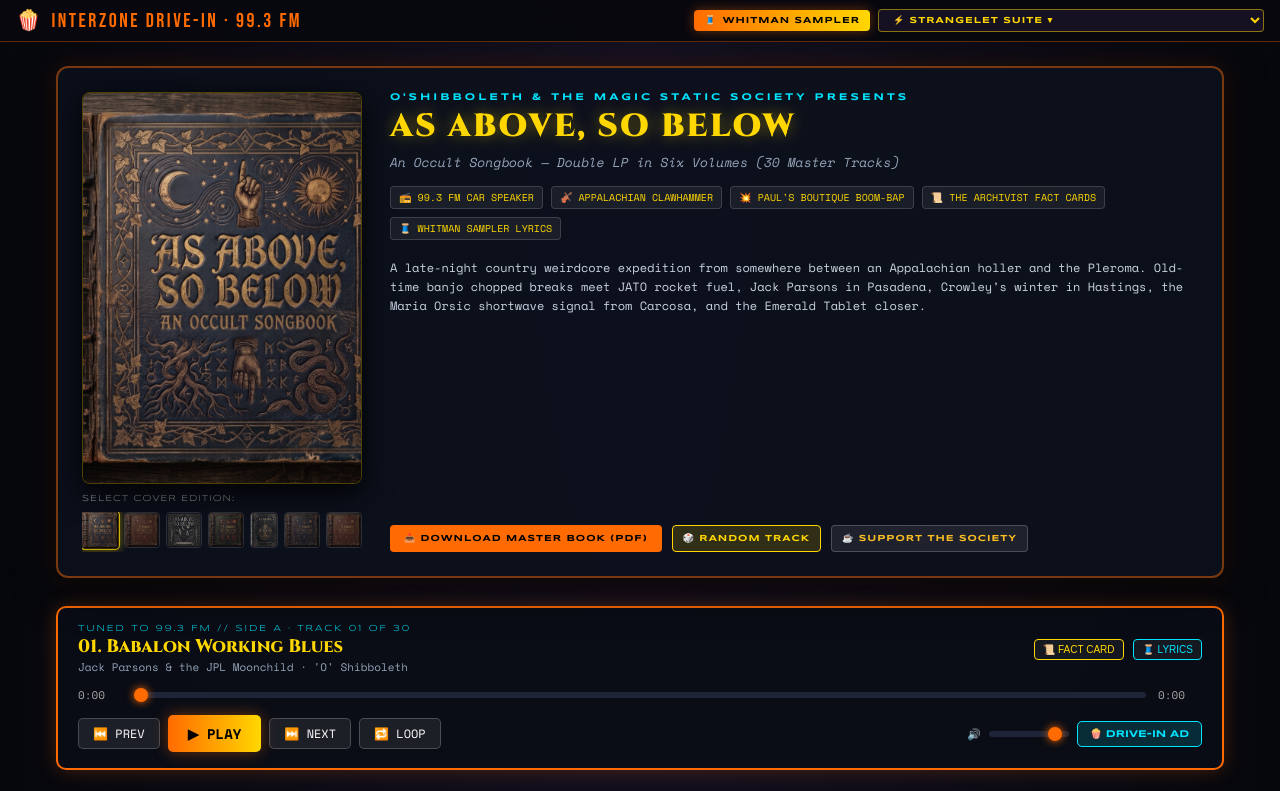
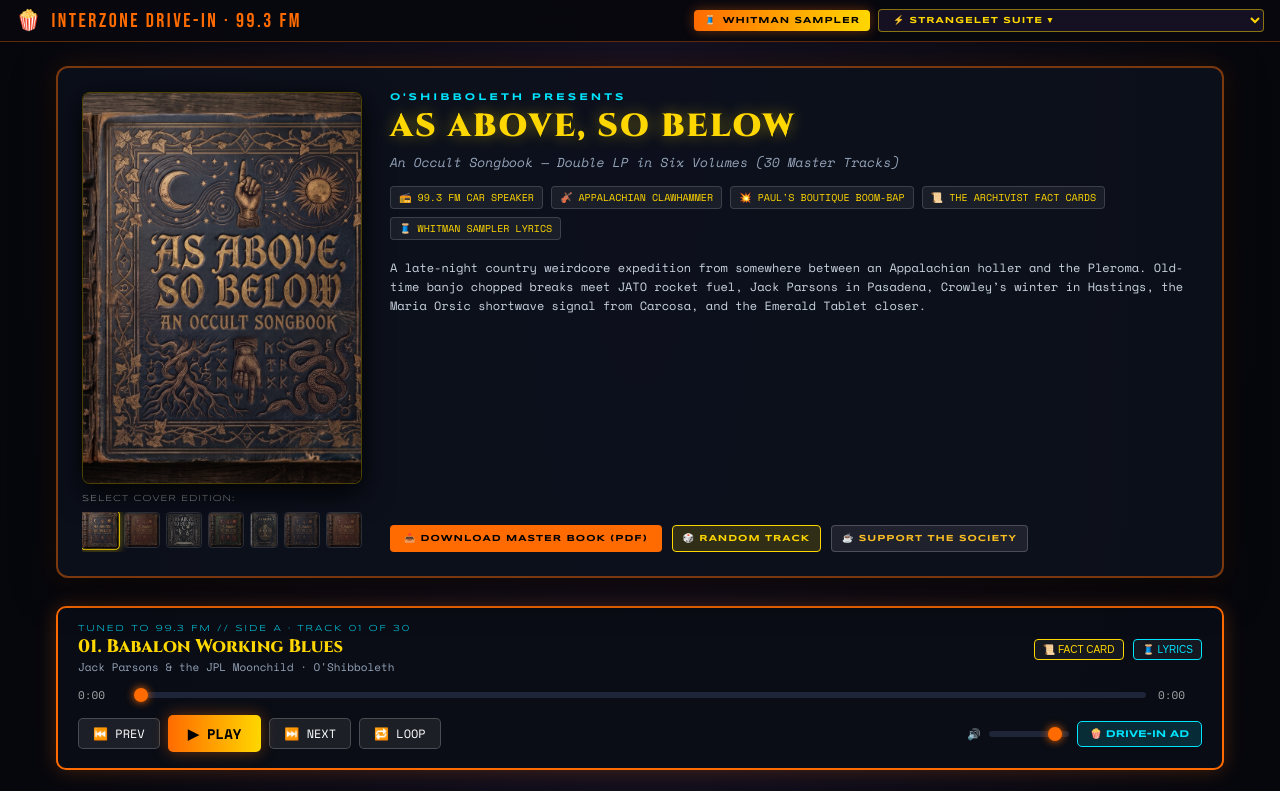
Before and after one commit to lordgriefo/as-above-so-below, a plain HTML site: page index.html in a window 1280 px wide. Shown: the top 791 px of the page. Drawn offline with nearby package versions, Linux system fonts and the light colour scheme; a web font is replaced by a local one.

Commit message:
Update artist credit to O'Shibboleth across album player

```diff
--- a/buildTracksData.js
+++ b/buildTracksData.js
@@ -46,7 +46,7 @@ mp3Files.forEach((file, idx) => {
     numStr: numStr,
     title: card.title || cleanTitle,
     subtitle: card.subtitle || '',
-    artist: card.artist || "O'Shibboleth & The Magic Static Society",
+    artist: "O'Shibboleth",
     file: file,
     audioSrc: './30_master_tracks_mp3/' + encodeURIComponent(file),
     volume: volume,
--- a/index.html
+++ b/index.html
@@ -4,7 +4,7 @@
   <meta charset="UTF-8" />
   <meta name="viewport" content="width=device-width, initial-scale=1.0" />
   <title>As Above, So Below: An Occult Songbook — Double LP</title>
-  <meta name="description" content="30 master tracks of country weirdcore by O'Shibboleth & The Magic Static Society. Appalachian clawhammer banjo meets Paul's Boutique boom-bap breakbeats, The Archivist late-night radio fact cards, and hand-stitched Whitman sampler lyrics." />
+  <meta name="description" content="30 master tracks of rootsy weirdcore hip-hop by O'Shibboleth. Appalachian clawhammer banjo meets Paul's Boutique boom-bap breakbeats, The Archivist late-night radio fact cards, and hand-stitched Whitman sampler lyrics." />
   <link rel="preconnect" href="https://fonts.googleapis.com">
   <link rel="preconnect" href="https://fonts.gstatic.com" crossorigin>
   <link href="https://fonts.googleapis.com/css2?family=Cinzel:wght@600;800;900&family=Bebas+Neue&family=Space+Mono:ital,wght@0,400;0,700;1,400&family=Playfair+Display:ital,wght@0,600;0,800;1,400;1,600&family=Syncopate:wght@400;700;800&family=VT323&family=IM+Fell+English:ital@0;1&display=swap" rel="stylesheet">
@@ -907,7 +907,7 @@
 
       <div class="hero-content">
         <div>
-          <div class="album-kicker">O'SHIBBOLETH & THE MAGIC STATIC SOCIETY PRESENTS</div>
+          <div class="album-kicker">O'SHIBBOLETH PRESENTS</div>
           <h1 class="album-headline">AS ABOVE, SO BELOW</h1>
           <div class="album-subheadline">An Occult Songbook — Double LP in Six Volumes (30 Master Tracks)</div>
 
--- a/tracksData.js
+++ b/tracksData.js
@@ -4,7 +4,7 @@ window.AASB_TRACKS = [
     "numStr": "01",
     "title": "Babalon Working Blues",
     "subtitle": "Jack Parsons & the JPL Moonchild",
-    "artist": "'O' Shibboleth",
+    "artist": "O'Shibboleth",
     "file": "01 - Babalon Working Blues.mp3",
     "audioSrc": "./30_master_tracks_mp3/01%20-%20Babalon%20Working%20Blues.mp3",
     "volume": "Vol. I — The California Working",
@@ -36,7 +36,7 @@ window.AASB_TRACKS = [
     "numStr": "02",
     "title": "Do What Thou Wilt (Hillbilly Hadit)",
     "subtitle": "An Aleister Crowley Ballad",
-    "artist": "'O' Shibboleth",
+    "artist": "O'Shibboleth",
     "file": "02 - Do What Thou Wilt (Hillbilly Hadit).mp3",
     "audioSrc": "./30_master_tracks_mp3/02%20-%20Do%20What%20Thou%20Wilt%20(Hillbilly%20Hadit).mp3",
     "volume": "Vol. I — The California Working",
@@ -65,7 +65,7 @@ window.AASB_TRACKS = [
     "numStr": "03",
     "title": "The Lam & the Grey",
     "subtitle": "Crowley's UFO Problem",
-    "artist": "'O' Shibboleth",
+    "artist": "O'Shibboleth",
     "file": "03 - The Lam and the Grey.mp3",
     "audioSrc": "./30_master_tracks_mp3/03%20-%20The%20Lam%20and%20the%20Grey.mp3",
     "volume": "Vol. I — The California Working",
@@ -93,7 +93,7 @@ window.AASB_TRACKS = [
     "numStr": "04",
     "title": "Thelema Mountain",
     "subtitle": "A Weirdcore Country Hymn",
-    "artist": "'O' Shibboleth",
+    "artist": "O'Shibboleth",
     "file": "04 - Thelema Mountain.mp3",
     "audioSrc": "./30_master_tracks_mp3/04%20-%20Thelema%20Mountain.mp3",
     "volume": "Vol. I — The California Working",
@@ -121,7 +121,7 @@ window.AASB_TRACKS = [
     "numStr": "05",
     "title": "The Con Man Sails Away (L. Ron's Excellent Adventure)",
     "subtitle": "Talking Blues Grifter Narrative",
-    "artist": "'O' Shibboleth",
+    "artist": "O'Shibboleth",
     "file": "05 - The Con Man Sails Away (L. Ron's Excellent Adventure).mp3",
     "audioSrc": "./30_master_tracks_mp3/05%20-%20The%20Con%20Man%20Sails%20Away%20(L.%20Ron's%20Excellent%20Adventure).mp3",
     "volume": "Vol. I — The California Working",
@@ -152,7 +152,7 @@ window.AASB_TRACKS = [
     "numStr": "06",
     "title": "Cameron (The Scarlet Woman of Pasadena)",
     "subtitle": "The Babalon Working & Beyond",
-    "artist": "'O' Shibboleth",
+    "artist": "O'Shibboleth",
     "file": "06 - Cameron (The Scarlet Woman of Pasadena).mp3",
     "audioSrc": "./30_master_tracks_mp3/06%20-%20Cameron%20(The%20Scarlet%20Woman%20of%20Pasadena).mp3",
     "volume": "Vol. II — The Nightside & The Desert",
@@ -178,7 +178,7 @@ window.AASB_TRACKS = [
     "numStr": "07",
     "title": "Kenneth Grant & the Typhonian Transmission",
     "subtitle": "Nightside of Eden & the Mauve Zone",
-    "artist": "'O' Shibboleth",
+    "artist": "O'Shibboleth",
     "file": "07 - Kenneth Grant & the Typhonian Transmission.mp3",
     "audioSrc": "./30_master_tracks_mp3/07%20-%20Kenneth%20Grant%20%26%20the%20Typhonian%20Transmission.mp3",
     "volume": "Vol. II — The Nightside & The Desert",
@@ -207,7 +207,7 @@ window.AASB_TRACKS = [
     "numStr": "08",
     "title": "Six Months in the Desert (Abramelin Boogie)",
     "subtitle": "The Holy Guardian Angel",
-    "artist": "'O' Shibboleth",
+    "artist": "O'Shibboleth",
     "file": "08 - Six Months in the Desert (Abramelin Boogie).mp3",
     "audioSrc": "./30_master_tracks_mp3/08%20-%20Six%20Months%20in%20the%20Desert%20(Abramelin%20Boogie).mp3",
     "volume": "Vol. II — The Nightside & The Desert",
@@ -236,7 +236,7 @@ window.AASB_TRACKS = [
     "numStr": "09",
     "title": "The Beast in His Boarding House",
     "subtitle": "Crowley's Last Winter at Netherwood",
-    "artist": "'O' Shibboleth",
+    "artist": "O'Shibboleth",
     "file": "09 - The Beast in His Boarding House.mp3",
     "audioSrc": "./30_master_tracks_mp3/09%20-%20The%20Beast%20in%20His%20Boarding%20House.mp3",
     "volume": "Vol. II — The Nightside & The Desert",
@@ -265,7 +265,7 @@ window.AASB_TRACKS = [
     "numStr": "10",
     "title": "Doctor Dee & the Angel Table",
     "subtitle": "The Enochian Calls & the Obsidian Mirror",
-    "artist": "'O' Shibboleth",
+    "artist": "O'Shibboleth",
     "file": "10 - Doctor Dee & the Angel Table.mp3",
     "audioSrc": "./30_master_tracks_mp3/10%20-%20Doctor%20Dee%20%26%20the%20Angel%20Table.mp3",
     "volume": "Vol. III — The Golden Dawn & The Alphabet of Desire",
@@ -295,7 +295,7 @@ window.AASB_TRACKS = [
     "numStr": "11",
     "title": "Zos Kia (Austin Osman Spare's Alphabet of Desire)",
     "subtitle": "Automatic Drawing & Sigil Magic",
-    "artist": "'O' Shibboleth",
+    "artist": "O'Shibboleth",
     "file": "11 - Zos Kia (Austin Osman Spare's Alphabet of Desire).mp3",
     "audioSrc": "./30_master_tracks_mp3/11%20-%20Zos%20Kia%20(Austin%20Osman%20Spare's%20Alphabet%20of%20Desire).mp3",
     "volume": "Vol. III — The Golden Dawn & The Alphabet of Desire",
@@ -325,7 +325,7 @@ window.AASB_TRACKS = [
     "numStr": "12",
     "title": "The Golden Dawn Is Mine (The Great Schism)",
     "subtitle": "Mathers vs. Crowley",
-    "artist": "'O' Shibboleth",
+    "artist": "O'Shibboleth",
     "file": "12 - The Golden Dawn Is Mine.mp3",
     "audioSrc": "./30_master_tracks_mp3/12%20-%20The%20Golden%20Dawn%20Is%20Mine.mp3",
     "volume": "Vol. III — The Golden Dawn & The Alphabet of Desire",
@@ -355,7 +355,7 @@ window.AASB_TRACKS = [
     "numStr": "13",
     "title": "Sea Priestess (Dion Fortune's Inner Planes)",
     "subtitle": "Society of the Inner Light",
-    "artist": "'O' Shibboleth",
+    "artist": "O'Shibboleth",
     "file": "13 - Sea Priestess.mp3",
     "audioSrc": "./30_master_tracks_mp3/13%20-%20Sea%20Priestess.mp3",
     "volume": "Vol. III — The Golden Dawn & The Alphabet of Desire",
@@ -382,7 +382,7 @@ window.AASB_TRACKS = [
     "numStr": "14",
     "title": "Chaos Magic (The Permission Slip)",
     "subtitle": "Nothing Is True, Everything Is Permitted",
-    "artist": "'O' Shibboleth",
+    "artist": "O'Shibboleth",
     "file": "14 - Chaos Magic (The Permission Slip).mp3",
     "audioSrc": "./30_master_tracks_mp3/14%20-%20Chaos%20Magic%20(The%20Permission%20Slip).mp3",
     "volume": "Vol. III — The Golden Dawn & The Alphabet of Desire",
@@ -410,7 +410,7 @@ window.AASB_TRACKS = [
     "numStr": "15",
     "title": "The Eighth Sphere (Steiner's Moon-Demon Problem)",
     "subtitle": "Lucifer, Ahriman & Anthroposophy",
-    "artist": "'O' Shibboleth",
+    "artist": "O'Shibboleth",
     "file": "15 - The Eighth Sphere (Steiner's Moon-Demon Problem).mp3",
     "audioSrc": "./30_master_tracks_mp3/15%20-%20The%20Eighth%20Sphere%20(Steiner's%20Moon-Demon%20Problem).mp3",
     "volume": "Vol. IV — The Spheres & The Mahatmas",
@@ -440,7 +440,7 @@ window.AASB_TRACKS = [
     "numStr": "16",
     "title": "Blavatsky & the Mahatmas",
     "subtitle": "The Secret Doctrine & the Train to Adyar",
-    "artist": "'O' Shibboleth",
+    "artist": "O'Shibboleth",
     "file": "16 - Blavatsky & the Mahatmas.mp3",
     "audioSrc": "./30_master_tracks_mp3/16%20-%20Blavatsky%20%26%20the%20Mahatmas.mp3",
     "volume": "Vol. IV — The Spheres & The Mahatmas",
@@ -470,7 +470,7 @@ window.AASB_TRACKS = [
     "numStr": "17",
     "title": "Eliphas Lévi Invokes Apollonius",
     "subtitle": "High Magic in Victorian London",
-    "artist": "'O' Shibboleth",
+    "artist": "O'Shibboleth",
     "file": "17 - Eliphas Lévi Invokes Apollonius.mp3",
     "audioSrc": "./30_master_tracks_mp3/17%20-%20Eliphas%20L%C3%A9vi%20Invokes%20Apollonius.mp3",
     "volume": "Vol. IV — The Spheres & The Mahatmas",
@@ -500,7 +500,7 @@ window.AASB_TRACKS = [
     "numStr": "18",
     "title": "The Rosicrucian Manifestos",
     "subtitle": "Nobody Knows Who Wrote Them",
-    "artist": "'O' Shibboleth",
+    "artist": "O'Shibboleth",
     "file": "18 - The Rosicrucian Manifestos (Nobody Knows Who Wrote Them).mp3",
     "audioSrc": "./30_master_tracks_mp3/18%20-%20The%20Rosicrucian%20Manifestos%20(Nobody%20Knows%20Who%20Wrote%20Them).mp3",
     "volume": "Vol. IV — The Spheres & The Mahatmas",
@@ -530,7 +530,7 @@ window.AASB_TRACKS = [
     "numStr": "19",
     "title": "The Aldebaran Transmission",
     "subtitle": "Maria Orsic & the Vril Legend",
-    "artist": "'O' Shibboleth",
+    "artist": "O'Shibboleth",
     "file": "19 - The Aldebaran Transmission.mp3",
     "audioSrc": "./30_master_tracks_mp3/19%20-%20The%20Aldebaran%20Transmission.mp3",
     "volume": "Vol. V — The Signal from Carcosa",
@@ -558,7 +558,7 @@ window.AASB_TRACKS = [
     "numStr": "20",
     "title": "Carcosa (The Lake of Hali)",
     "subtitle": "The King in Yellow",
-    "artist": "'O' Shibboleth",
+    "artist": "O'Shibboleth",
     "file": "20 - Carcosa (The Lake of Hali).mp3",
     "audioSrc": "./30_master_tracks_mp3/20%20-%20Carcosa%20(The%20Lake%20of%20Hali).mp3",
     "volume": "Vol. V — The Signal from Carcosa",
@@ -586,7 +586,7 @@ window.AASB_TRACKS = [
     "numStr": "21",
     "title": "The Yellow Sign",
     "subtitle": "Transmission from the Hyades",
-    "artist": "'O' Shibboleth",
+    "artist": "O'Shibboleth",
     "file": "21 - The Yellow Sign (Transmission from the Hyades).mp3",
     "audioSrc": "./30_master_tracks_mp3/21%20-%20The%20Yellow%20Sign%20(Transmission%20from%20the%20Hyades).mp3",
     "volume": "Vol. V — The Signal from Carcosa",
@@ -613,7 +613,7 @@ window.AASB_TRACKS = [
     "numStr": "22",
     "title": "Niemand Bleibt Hier",
     "subtitle": "",
-    "artist": "O'Shibboleth & The Magic Static Society",
+    "artist": "O'Shibboleth",
     "file": "22 - Niemand Bleibt Hier.mp3",
     "audioSrc": "./30_master_tracks_mp3/22%20-%20Niemand%20Bleibt%20Hier.mp3",
     "volume": "Vol. V — The Signal from Carcosa",
@@ -633,7 +633,7 @@ window.AASB_TRACKS = [
     "numStr": "23",
     "title": "The Voynich Manuscript (Nobody's Read It)",
     "subtitle": "Beinecke MS 408",
-    "artist": "'O' Shibboleth",
+    "artist": "O'Shibboleth",
     "file": "23 - The Voynich Manuscript (Nobody's Read It).mp3",
     "audioSrc": "./30_master_tracks_mp3/23%20-%20The%20Voynich%20Manuscript%20(Nobody's%20Read%20It).mp3",
     "volume": "Vol. V — The Signal from Carcosa",
@@ -663,7 +663,7 @@ window.AASB_TRACKS = [
     "numStr": "24",
     "title": "The Comte de Saint-Germain (The Man Who Wouldn't Die)",
     "subtitle": "Courtier of Europe & Ascended Master",
-    "artist": "'O' Shibboleth",
+    "artist": "O'Shibboleth",
     "file": "24 - The Comte de Saint-Germain (The Man Who Wouldn't Die).mp3",
     "audioSrc": "./30_master_tracks_mp3/24%20-%20The%20Comte%20de%20Saint-Germain%20(The%20Man%20Who%20Wouldn't%20Die).mp3",
     "volume": "Vol. VI — The Manuscripts & The Emptied Graves",
@@ -692,7 +692,7 @@ window.AASB_TRACKS = [
     "numStr": "25",
     "title": "Bruno's Fire (The Campo de' Fiori, 1600)",
     "subtitle": "The Infinite Worlds of Giordano Bruno",
-    "artist": "'O' Shibboleth",
+    "artist": "O'Shibboleth",
     "file": "25 - Bruno's Fire (The Campo de' Fiori, 1600).mp3",
     "audioSrc": "./30_master_tracks_mp3/25%20-%20Bruno's%20Fire%20(The%20Campo%20de'%20Fiori%2C%201600).mp3",
     "volume": "Vol. VI — The Manuscripts & The Emptied Graves",
@@ -722,7 +722,7 @@ window.AASB_TRACKS = [
     "numStr": "26",
     "title": "Nicolas Flamel's Empty Grave",
     "subtitle": "Scrivener of Paris & Alchemical Myth",
-    "artist": "'O' Shibboleth",
+    "artist": "O'Shibboleth",
     "file": "26 - Nicolas Flamel's Empty Grave.mp3",
     "audioSrc": "./30_master_tracks_mp3/26%20-%20Nicolas%20Flamel's%20Empty%20Grave.mp3",
     "volume": "Vol. VI — The Manuscripts & The Emptied Graves",
@@ -753,7 +753,7 @@ window.AASB_TRACKS = [
     "numStr": "27",
     "title": "The Priory of Sion",
     "subtitle": "Pierre Plantard's Magnificent Nonsense",
-    "artist": "'O' Shibboleth",
+    "artist": "O'Shibboleth",
     "file": "27 - The Priory of Sion.mp3",
     "audioSrc": "./30_master_tracks_mp3/27%20-%20The%20Priory%20of%20Sion.mp3",
     "volume": "Vol. VI — The Manuscripts & The Emptied Graves",
@@ -783,7 +783,7 @@ window.AASB_TRACKS = [
     "numStr": "28",
     "title": "As Above, So Below",
     "subtitle": "The Emerald Tablet Closer",
-    "artist": "'O' Shibboleth",
+    "artist": "O'Shibboleth",
     "file": "28 - As Above, So Below (The Emerald Tablet Closer).mp3",
     "audioSrc": "./30_master_tracks_mp3/28%20-%20As%20Above%2C%20So%20Below%20(The%20Emerald%20Tablet%20Closer).mp3",
     "volume": "Vol. VI — The Manuscripts & The Emptied Graves",
@@ -812,7 +812,7 @@ window.AASB_TRACKS = [
     "numStr": "29",
     "title": "Welcome to the Parsonage",
     "subtitle": "1003 South Orange Grove, Pasadena",
-    "artist": "'O' Shibboleth",
+    "artist": "O'Shibboleth",
     "file": "29 - Welcome to the Parsonage.mp3",
     "audioSrc": "./30_master_tracks_mp3/29%20-%20Welcome%20to%20the%20Parsonage.mp3",
     "volume": "Vol. VI — The Manuscripts & The Emptied Graves",
@@ -841,7 +841,7 @@ window.AASB_TRACKS = [
     "numStr": "30",
     "title": "The Breach (Chasing Shadows)",
     "subtitle": "The Veil Between Worlds & The Grand Opus",
-    "artist": "The Magic Static Society",
+    "artist": "O'Shibboleth",
     "file": "30 - The Breach (Chasing Shadows).mp3",
     "audioSrc": "./30_master_tracks_mp3/30%20-%20The%20Breach%20(Chasing%20Shadows).mp3",
     "volume": "Vol. VI — The Manuscripts & The Emptied Graves",
```
Also changed, not shown: tracksData.json.
